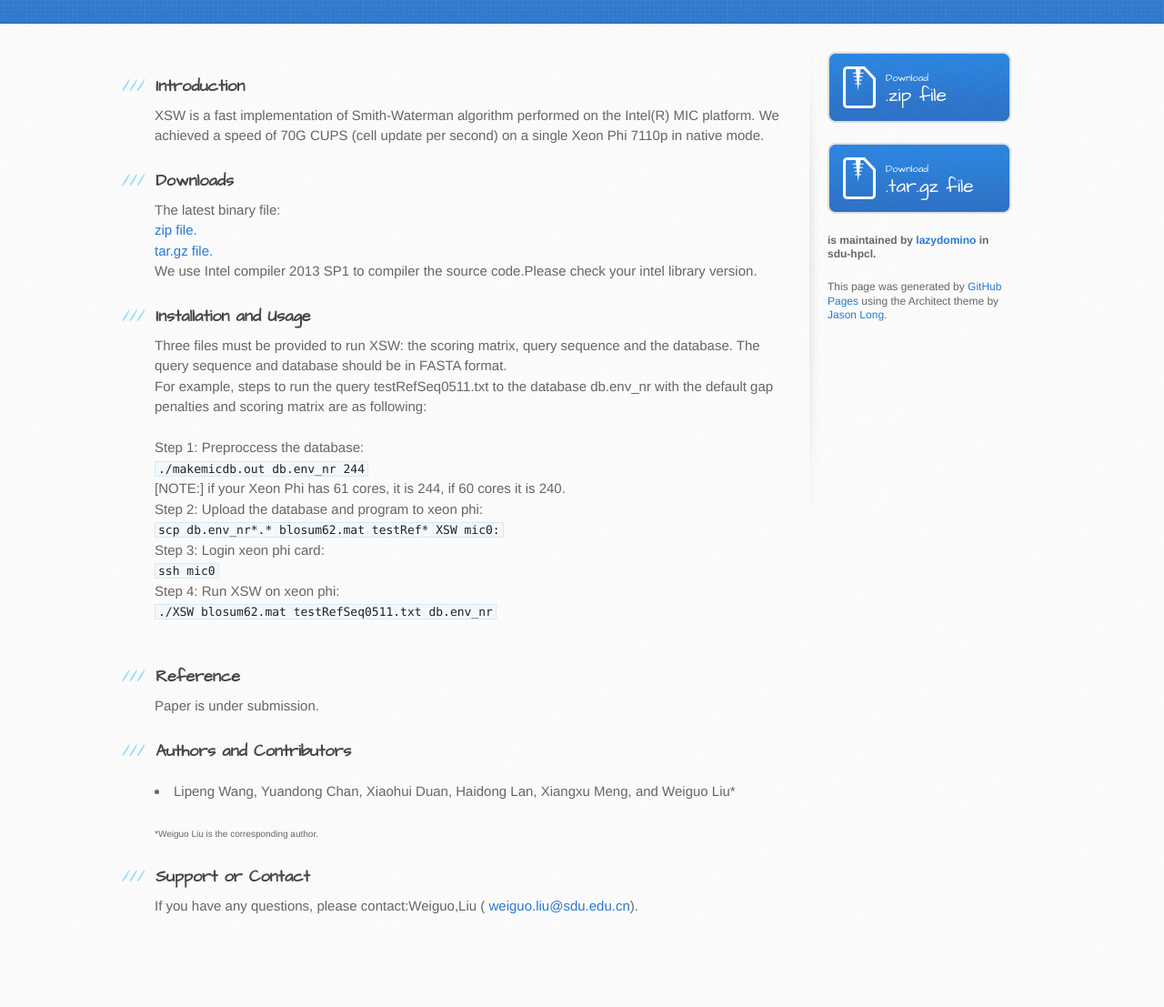
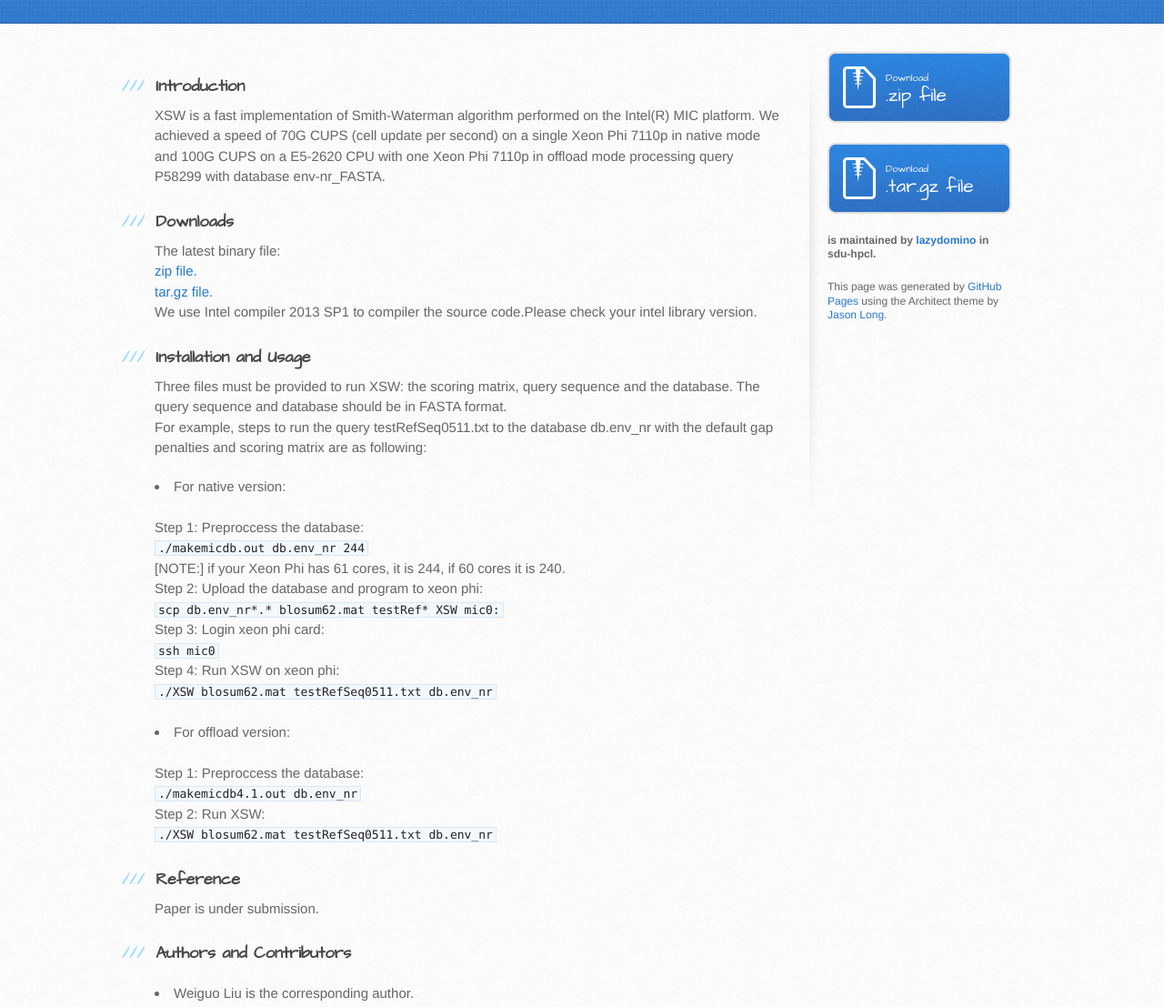
Before and after one commit to sdu-hpcl/XSW, a plain HTML site: page index.html in a window 1280 px wide. Shown: the part 165-1272 px from the top of the page at 91% size. Before the commit the page ends 1215 px from the top, so only its background shows below. Drawn offline with Linux system fonts and the light colour scheme.

Commit message:
merge the offload version to native version

```diff
--- a/index.html
+++ b/index.html
@@ -36,7 +36,8 @@
                         class="octicon octicon-link"></span></a>Introduction</h3>
 
             <p><b>XSW</b> is a fast implementation of Smith-Waterman algorithm performed on the Intel(R) MIC platform.
-                We achieved a speed of 70G CUPS (cell update per second) on a single Xeon Phi 7110p in native mode.
+                 We achieved a speed of 70G CUPS (cell update per second) on a single Xeon Phi 7110p in native mode and
+                 100G CUPS on a E5-2620 CPU with one Xeon Phi 7110p in offload mode processing query P58299 with database env-nr_FASTA.
             </p>
 
             <h3>
@@ -64,7 +65,7 @@
                 with the default gap penalties and scoring matrix are as following:
                 <br>
 
-           <!-- <li>For now version:</li> -->
+            <li>For native version:</li>
             <br>
             Step 1: Preproccess the database:
             <br>
@@ -85,6 +86,17 @@
             <code>./XSW blosum62.mat testRefSeq0511.txt db.env_nr</code>
             <br>
             <br>
+            <li>For offload version:</li>
+            <br>
+            Step 1: Preproccess the database:
+            <br>
+            <code>./makemicdb4.1.out db.env_nr</code>
+            <br>
+            Step 2: Run XSW:
+            <br>
+            <code>./XSW blosum62.mat testRefSeq0511.txt db.env_nr</code>
+            </p>
+
 
             <h3>
                 <a class="anchor"><span
@@ -97,9 +109,7 @@
                         class="octicon octicon-link"></span></a>Authors and Contributors</h3>
 
             <p>
-            <li>Lipeng Wang, Yuandong Chan, Xiaohui Duan, Haidong Lan, Xiangxu Meng, and Weiguo Liu*</li><br>
-            <font size="1">*Weiguo Liu is the corresponding author.</font>
-
+            <li>Weiguo Liu is the corresponding author.</li><br>
             </p>
 
             <h3>
```
